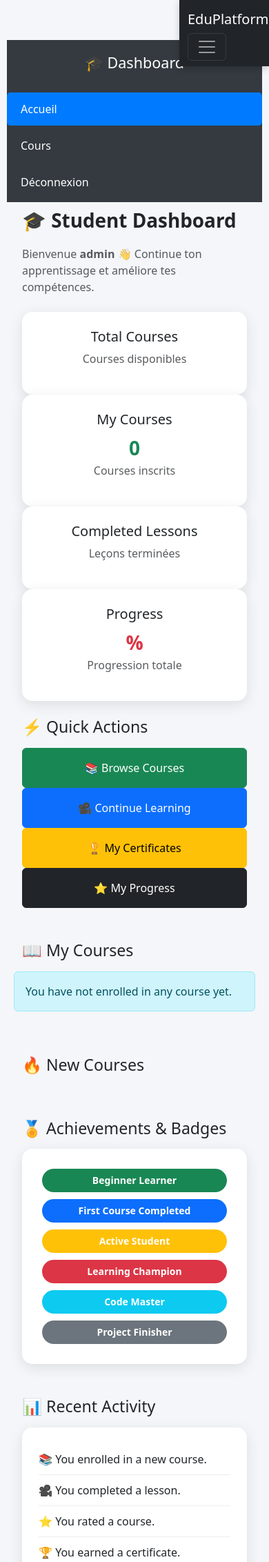
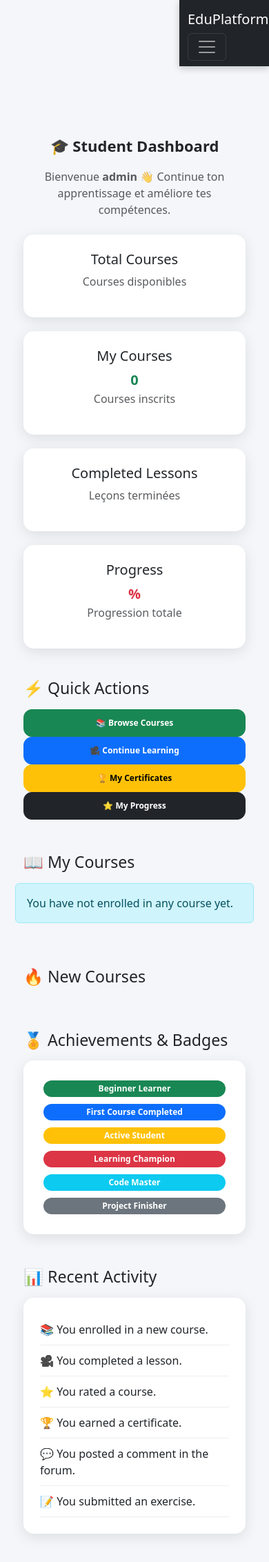
Before and after one commit to Kenley88/elearning_site, a Django app: page /dashboard/ in a window 390 px wide. Shown: the top 2264 px of the page at 69% size. Run offline with Django 5.2, Linux system fonts and the light colour scheme; a user stored in the database is signed in; data comes from the database, SQL or seed files in the repository.

Commit message:
Update dashboard_user.html

```diff
--- a/courses/templates/dashboard_user.html
+++ b/courses/templates/dashboard_user.html
@@ -3,50 +3,15 @@
 {% block content %}
 
 <style>
-/* Sidebar vertical */
-.sidebar {
-    position: fixed;
-    left: 0;
-    top: 0;
-    height: 100vh;
-    width: 260px;
-    background-color: #343a40;
-    color: white;
-    padding-top: 20px;
-    overflow-y: auto;
-    z-index: 1000;
+
+/* MAIN WRAPPER POUR CENTRER LE CONTENU */
+.dashboard-wrapper{
+max-width:1400px;
+margin:auto;
+padding:20px;
 }
 
-.sidebar h4 {
-    text-align: center;
-    margin-bottom: 30px;
-}
-
-.sidebar a {
-    color: white;
-    display: block;
-    padding: 12px 20px;
-    text-decoration: none;
-    margin-bottom: 5px;
-    border-radius: 5px;
-}
-
-.sidebar a:hover {
-    background-color: #495057;
-    text-decoration: none;
-}
-
-.sidebar .active {
-    background-color: #007bff;
-}
-
-/* Main content */
-.main-content {
-    margin-left: 270px; /* width sidebar + spacing */
-    padding: 20px;
-}
-
-/* Dashboard styles existants */
+/* Dashboard styles */
 .dashboard-title{
 font-weight:bold;
 margin-bottom:20px;
@@ -57,10 +22,16 @@
 border-radius:15px;
 box-shadow:0px 5px 20px rgba(0,0,0,0.1);
 transition:0.3s;
+overflow:hidden;
 }
 
 .card-dashboard:hover{
 transform:translateY(-5px);
+}
+
+.card-dashboard img{
+height:180px;
+object-fit:cover;
 }
 
 .progress{
@@ -85,35 +56,114 @@
 padding:10px 0;
 }
 
-/* Responsive */
-@media (max-width: 768px) {
-    .sidebar {
-        position: relative;
-        width: 100%;
-        height: auto;
+/* QUICK BUTTONS */
+.quick-btn{
+padding:18px;
+font-weight:600;
+border-radius:12px;
 }
-    .main-content {
-        margin-left: 0;
-        padding: 10px;
+
+
+
+
+
+
+
+
+/* RESPONSIVE DESIGN */
+
+@media (max-width: 1200px){
+
+.card-dashboard img{
+height:160px;
 }
+
+.dashboard-title{
+font-size:28px;
 }
+
+}
+
+@media (max-width: 992px){
+
+.dashboard-wrapper{
+padding:15px;
+}
+
+.stat-number{
+font-size:24px;
+}
+
+.quick-btn{
+padding:14px;
+font-size:14px;
+}
+
+}
+
+@media (max-width: 768px){
+
+.dashboard-title{
+font-size:24px;
+}
+
+.card-dashboard{
+margin-bottom:20px;
+}
+
+.card-dashboard img{
+height:150px;
+}
+
+.quick-btn{
+padding:12px;
+font-size:13px;
+}
+
+.progress{
+height:10px;
+}
+
+}
+
+@media (max-width: 576px){
+
+.dashboard-wrapper{
+padding:10px;
+}
+
+.dashboard-title{
+font-size:22px;
+}
+
+.stat-number{
+font-size:20px;
+}
+
+.card-dashboard img{
+height:130px;
+}
+
+.badge-learning{
+font-size:12px;
+padding:6px 10px;
+}
+
+.quick-btn{
+font-size:12px;
+padding:10px;
+}
+
+}
+
 </style>
 
-<!-- ---------------- Sidebar ---------------- -->
-<div class="sidebar">
-    <h4>🎓 Dashboard</h4>
-    <a href="{% url 'dashboard_user' %}" class="active">Accueil</a>
-    <a href="{% url 'courses' %}">Cours</a>
-    <a href="{% url 'logout_view' %}">Déconnexion</a>
-</div>
+<div class="dashboard-wrapper">
 
-<!-- ---------------- Main content ---------------- -->
-<div class="main-content">
+<div class="container-fluid">
 
-<!-- ======================= Contenu existant ======================= -->
-<div class="container">
-
-<div class="mb-4">
+<!-- HEADER -->
+<div class="mb-4 text-center">
 <h1 class="dashboard-title">🎓 Student Dashboard</h1>
 <p class="text-muted">
 Bienvenue <strong>{{ user.username }}</strong> 👋
@@ -121,198 +171,322 @@ Continue ton apprentissage et améliore tes compétences.
 </p>
 </div>
 
+
 <!-- STATISTICS -->
-<div class="row mb-4">
-<div class="col-md-3">
-<div class="card card-dashboard text-center p-4">
+<div class="row mb-4 text-center">
+
+<div class="col-xl-3 col-lg-4 col-md-6 col-sm-12"><div class="card card-dashboard p-4">
 <h5>Total Courses</h5>
 <div class="stat-number text-primary">{{ courses_count }}</div>
 <p class="text-muted">Courses disponibles</p>
 </div>
 </div>
-<div class="col-md-3">
-<div class="card card-dashboard text-center p-4">
+
+<div class="col-xl-3 col-lg-4 col-md-6 col-sm-12"><div class="card card-dashboard p-4">
 <h5>My Courses</h5>
 <div class="stat-number text-success">{{ enrollments|length }}</div>
 <p class="text-muted">Courses inscrits</p>
 </div>
 </div>
-<div class="col-md-3">
-<div class="card card-dashboard text-center p-4">
+
+<div class="col-xl-3 col-lg-4 col-md-6 col-sm-12"><div class="card card-dashboard p-4">
 <h5>Completed Lessons</h5>
 <div class="stat-number text-warning">{{ completed_lessons }}</div>
 <p class="text-muted">Leçons terminées</p>
 </div>
 </div>
-<div class="col-md-3">
-<div class="card card-dashboard text-center p-4">
+
+<div class="col-xl-3 col-lg-4 col-md-6 col-sm-12"><div class="card card-dashboard p-4">
 <h5>Progress</h5>
 <div class="stat-number text-danger">{{ progress_percent }}%</div>
 <p class="text-muted">Progression totale</p>
 </div>
 </div>
+
 </div>
+
 
 <!-- QUICK ACTIONS -->
 <h3 class="mb-3">⚡ Quick Actions</h3>
-<div class="row mb-5">
+
+<div class="row mb-5 text-center">
+
 <div class="col-md-3">
-<a href="{% url 'courses' %}" class="btn btn-success w-100 p-3">📚 Browse Courses</a>
+<a href="{% url 'courses' %}" class="btn btn-success w-100 quick-btn">
+📚 Browse Courses
+</a>
 </div>
-<div class="col-md-3">
-<a href="#" class="btn btn-primary w-100 p-3">🎥 Continue Learning</a>
+
+<div class="col-xl-3 col-lg-4 col-md-6 col-sm-12"><a href="{% url 'continue_learning' %}" class="btn btn-primary w-100 quick-btn">
+🎥 Continue Learning
+</a>
 </div>
-<div class="col-md-3">
-<a href="#" class="btn btn-warning w-100 p-3">🏆 My Certificates</a>
+
+<div class="col-xl-3 col-lg-4 col-md-6 col-sm-12"><a href="{% url 'my_certificates' %}" class="btn btn-warning w-100 quick-btn">
+🏆 My Certificates
+</a>
 </div>
-<div class="col-md-3">
-<a href="#" class="btn btn-dark w-100 p-3">⭐ My Progress</a>
+
+<div class="col-xl-3 col-lg-4 col-md-6 col-sm-12"><a href="{% url 'my_progress' %}" class="btn btn-dark w-100 quick-btn">
+⭐ My Progress
+</a>
+</div>
+
+</div>
+
+
+
+<!-- MY COURSES -->
+<h3 class="mb-3">📖 My Courses</h3>
+
+<div class="row">
+
+{% for enrollment in enrollments %}
+
+<div class="col-md-4 mb-4">
+
+<div class="card card-dashboard">
+
+{% if enrollment.course.image %}
+<img src="{{ enrollment.course.image.url }}" class="card-img-top">
+{% endif %}
+
+<div class="card-body">
+
+<h5>{{ enrollment.course.title }}</h5>
+
+<p class="text-muted">
+{{ enrollment.course.description|truncatewords:15 }}
+</p>
+
+<div class="progress mb-2">
+<div class="progress-bar bg-success" style="width:{{ enrollment.progress }}%"></div>
+</div>
+
+<p class="text-muted">
+Progress: {{ enrollment.progress }}%
+</p>
+
+<a href="{% url 'lesson_list' enrollment.course.id %}"
+class="btn btn-primary btn-sm">
+Continue Learning
+</a>
+
+</div>
 </div>
 </div>
 
-<!-- MY COURSES -->
-<h3 class="mb-3">📖 My Courses</h3>
+{% empty %}
+
+<div class="alert alert-info">
+You have not enrolled in any course yet.
+</div>
+
+{% endfor %}
+
+</div>
+
+
+
+<!-- NEW COURSES -->
+<h3 class="mt-5 mb-3">🔥 New Courses</h3>
+
 <div class="row">
-{% for enrollment in enrollments %}
-<div class="col-md-4 mb-4">
+
+{% for course in latest_courses %}
+
+<div class="col-md-3 mb-4">
+
 <div class="card card-dashboard">
-<img src="{{ enrollment.course.image.url }}" class="card-img-top">
+
+{% if course.image %}
+<img src="{{ course.image.url }}" class="card-img-top">
+{% endif %}
+
 <div class="card-body">
-<h5>{{ enrollment.course.title }}</h5>
-<p class="text-muted">{{ enrollment.course.description|truncatewords:15 }}</p>
-<div class="progress mb-2">
-<div class="progress-bar bg-success" style="width:{{ enrollment.progress }}%"></div>
-</div>
-<p class="text-muted">Progress: {{ enrollment.progress }}%</p>
-<a href="#" class="btn btn-primary btn-sm">Continue Learning</a>
+
+<h6>{{ course.title }}</h6>
+
+<p class="text-muted">
+{{ course.description|truncatewords:10 }}
+</p>
+
+<a href="{% url 'courses' %}"
+class="btn btn-outline-primary btn-sm">
+View Course
+</a>
+
+<a href="{% url 'enroll_course' course.id %}"
+class="btn btn-success btn-sm w-100 mt-1">
+Enroll Now
+</a>
+
 </div>
 </div>
 </div>
-{% empty %}
-<div class="alert alert-info">You have not enrolled in any course yet.</div>
+
 {% endfor %}
+
 </div>
 
-<!-- NEW COURSES -->
-<h3 class="mt-5 mb-3">🔥 New Courses</h3>
-<div class="row">
-{% for course in latest_courses %}
-<div class="col-md-3 mb-4">
-<div class="card card-dashboard">
-<img src="{{ course.image.url }}" class="card-img-top">
-<div class="card-body">
-<h6>{{ course.title }}</h6>
-<p class="text-muted">{{ course.description|truncatewords:10 }}</p>
-<a href="{% url 'courses' %}" class="btn btn-outline-primary btn-sm">View Course</a>
-<a href="{% url 'enroll_course' course.id %}" class="btn btn-success btn-sm w-100 mt-1">Enroll Now</a>
-</div>
-</div>
-</div>
-{% endfor %}
-</div>
+
 
 <!-- ACHIEVEMENTS -->
 <h3 class="mt-5 mb-3">🏅 Achievements & Badges</h3>
-<div class="card card-dashboard p-4">
+
+<div class="card card-dashboard p-4 text-center">
+
 <span class="badge bg-success badge-learning">Beginner Learner</span>
 <span class="badge bg-primary badge-learning">First Course Completed</span>
 <span class="badge bg-warning badge-learning">Active Student</span>
 <span class="badge bg-danger badge-learning">Learning Champion</span>
 <span class="badge bg-info badge-learning">Code Master</span>
 <span class="badge bg-secondary badge-learning">Project Finisher</span>
+
 </div>
+
+
 
 <!-- RECENT ACTIVITY -->
 <h3 class="mt-5 mb-3">📊 Recent Activity</h3>
+
 <div class="card card-dashboard p-4">
+
 <div class="activity-item">📚 You enrolled in a new course.</div>
 <div class="activity-item">🎥 You completed a lesson.</div>
 <div class="activity-item">⭐ You rated a course.</div>
 <div class="activity-item">🏆 You earned a certificate.</div>
 <div class="activity-item">💬 You posted a comment in the forum.</div>
 <div class="activity-item">📝 You submitted an exercise.</div>
+
 </div>
 
-<!-- LEARNING CALENDAR -->
-<h3 class="mt-5 mb-3">📅 Learning Calendar</h3>
-<div class="card card-dashboard p-4 mb-4">
-<div class="row">
-<div class="col-md-3 mb-2"><button class="btn btn-outline-primary w-100">Monday Study Plan</button></div>
-<div class="col-md-3 mb-2"><button class="btn btn-outline-primary w-100">Tuesday Practice</button></div>
-<div class="col-md-3 mb-2"><button class="btn btn-outline-primary w-100">Wednesday Projects</button></div>
-<div class="col-md-3 mb-2"><button class="btn btn-outline-primary w-100">Weekend Revision</button></div>
-</div>
-</div>
+
 
 <!-- RESOURCE CENTER -->
 <h3 class="mt-5 mb-3">🛠 Learning Resources</h3>
-<div class="row mb-4">
-<div class="col-md-3"><a href="{% url 'download_pdfs' %}" class="btn btn-info w-100 mb-2">📄 Download PDFs</a></div>
-<div class="col-md-3"><a href="{% url 'watch_tutorials' %}" class="btn btn-warning w-100 mb-2">🎥 Watch Tutorials</a></div>
-<div class="col-md-3"><a href="{% url 'practice_exercises' %}" class="btn btn-success w-100 mb-2">🧠 Practice Exercises</a></div>
-<div class="col-md-3"><a href="{% url 'study_guides' %}" class="btn btn-dark w-100 mb-2">📘 Study Guides</a></div>
+
+<div class="row mb-4 text-center">
+
+<div class="col-xl-3 col-lg-4 col-md-6 col-sm-12"><a href="{% url 'download_pdfs' %}" class="btn btn-info w-100 mb-2">
+📄 Download PDFs
+</a>
 </div>
+
+<div class="col-xl-3 col-lg-4 col-md-6 col-sm-12"><a href="{% url 'watch_tutorials' %}" class="btn btn-warning w-100 mb-2">
+🎥 Watch Tutorials
+</a>
+</div>
+
+<div class="col-xl-3 col-lg-4 col-md-6 col-sm-12"><a href="{% url 'practice_exercises' %}" class="btn btn-success w-100 mb-2">
+🧠 Practice Exercises
+</a>
+</div>
+
+<div class="col-xl-3 col-lg-4 col-md-6 col-sm-12"><a href="{% url 'study_guides' %}" class="btn btn-dark w-100 mb-2">
+📘 Study Guides
+</a>
+</div>
+
+</div>
+
+
 
 <!-- COMMUNITY -->
 <h3 class="mt-5 mb-3">👨‍🎓 Student Community</h3>
-<div class="row mb-4">
-<div class="col-md-4"><a href="{% url 'discussion_forum' %}" class="btn btn-primary w-100 mb-2">💬 Discussion Forum</a></div>
-<div class="col-md-4"><a href="{% url 'study_groups' %}" class="btn btn-success w-100 mb-2">👥 Study Groups</a></div>
-<div class="col-md-4"><a href="{% url 'learning_challenges' %}" class="btn btn-danger w-100 mb-2">🎯 Learning Challenges</a></div>
+
+<div class="row mb-4 text-center">
+
+<div class="col-xl-4 col-lg-6 col-md-6 col-sm-12"><a href="{% url 'discussion_forum' %}" class="btn btn-primary w-100 mb-2">
+💬 Discussion Forum
+</a>
 </div>
 
-<!-- NOTIFICATIONS -->
-<h3 class="mt-5 mb-3">🔔 Notifications</h3>
-<div class="card card-dashboard p-4 mb-4">
-<ul>
-<li>📢 New course available this week.</li>
-<li>🎓 You completed a lesson successfully.</li>
-<li>⭐ Your course rating was submitted.</li>
-<li>🏆 You earned a new learning badge.</li>
-<li>📌 Reminder: Finish your assignments!</li>
-<li>🗓 Upcoming webinar tomorrow.</li>
-</ul>
+<div class="col-xl-4 col-lg-6 col-md-6 col-sm-12"><a href="{% url 'study_groups' %}" class="btn btn-success w-100 mb-2">
+👥 Study Groups
+</a>
 </div>
 
-<!-- LEARNING GOALS -->
-<h3 class="mt-5 mb-3">🎯 Learning Goals</h3>
-<div class="card card-dashboard p-4 mb-4">
-<div class="progress mb-3"><div class="progress-bar bg-success" style="width:40%">40% Completed</div></div>
-<div class="row">
-<div class="col-md-4"><button class="btn btn-outline-success w-100">Finish 5 Courses</button></div>
-<div class="col-md-4"><button class="btn btn-outline-primary w-100">Practice Coding</button></div>
-<div class="col-md-4"><button class="btn btn-outline-warning w-100">Earn Certificates</button></div>
+<div class="col-xl-4 col-lg-6 col-md-6 col-sm-12"><a href="{% url 'learning_challenges' %}" class="btn btn-danger w-100 mb-2">
+🎯 Learning Challenges
+</a>
 </div>
+
 </div>
+
+
 
 <!-- SUPPORT CENTER -->
 <h3 class="mt-5 mb-3">🛠 Support Center</h3>
-<div class="row mb-4">
-<div class="col-md-3"><a href="{% url 'help_center' %}" class="btn btn-outline-dark w-100 mb-2">Help Center</a></div>
-<div class="col-md-3"><a href="{% url 'report_issue' %}" class="btn btn-outline-danger w-100 mb-2">Report Issue</a></div>
-<div class="col-md-3"><a href="{% url 'contact_support' %}" class="btn btn-outline-primary w-100 mb-2">Contact Support</a></div>
-<div class="col-md-3"><a href="{% url 'faq' %}" class="btn btn-outline-success w-100 mb-2">FAQ</a></div>
+
+<div class="row mb-4 text-center">
+
+<div class="col-md-3">
+<a href="{% url 'help_center' %}" class="btn btn-outline-dark w-100 mb-2">
+Help Center
+</a>
 </div>
+
+<div class="col-xl-3 col-lg-4 col-md-6 col-sm-12"><a href="{% url 'report_issue' %}" class="btn btn-outline-danger w-100 mb-2">
+Report Issue
+</a>
+</div>
+
+<div class="col-xl-3 col-lg-4 col-md-6 col-sm-12"><a href="{% url 'contact_support' %}" class="btn btn-outline-primary w-100 mb-2">
+Contact Support
+</a>
+</div>
+
+<div class="col-xl-3 col-lg-4 col-md-6 col-sm-12"><a href="{% url 'faq' %}" class="btn btn-outline-success w-100 mb-2">
+FAQ
+</a>
+</div>
+
+</div>
+
+
 
 <!-- ACCOUNT SETTINGS -->
 <h3 class="mt-5 mb-3">⚙ Account Settings</h3>
-<div class="row mb-5">
-<div class="col-md-4"><a href="{% url 'edit_profile' %}" class="btn btn-outline-primary w-100 mb-2">Edit Profile</a></div>
-<div class="col-md-4"><a href="{% url 'change_password' %}" class="btn btn-outline-warning w-100 mb-2">Change Password</a></div>
-<div class="col-md-4"><a href="{% url 'logout_view' %}" class="btn btn-outline-danger w-100 mb-2">Logout</a></div>
+
+<div class="row mb-5 text-center">
+
+<div class="col-xl-3 col-lg-4 col-md-6 col-sm-12"><a href="{% url 'edit_profile' %}" class="btn btn-outline-primary w-100 mb-2">
+Edit Profile
+</a>
 </div>
+
+<div class="col-xl-3 col-lg-4 col-md-6 col-sm-12"><a href="{% url 'change_password' %}" class="btn btn-outline-warning w-100 mb-2">
+Change Password
+</a>
+</div>
+
+<div class="col-xl-3 col-lg-4 col-md-6 col-sm-12"><a href="{% url 'logout_view' %}" class="btn btn-outline-danger w-100 mb-2">
+Logout
+</a>
+</div>
+
+</div>
+
+
 
 <!-- MOTIVATION -->
 <div class="card card-dashboard mt-5 p-5 text-center">
+
 <h4>🚀 Keep Learning!</h4>
+
 <p class="text-muted">
 Learning every day improves your future.
 Discover new courses and keep improving your skills.
 </p>
-<a href="{% url 'courses' %}" class="btn btn-success btn-lg">Explore More Courses</a>
+
+<a href="{% url 'courses' %}" class="btn btn-success btn-lg">
+Explore More Courses
+</a>
+
 </div>
 
-</div> <!-- container -->
-</div> <!-- main-content -->
+</div>
+</div>
 
 {% endblock %}
```
Lines whose indentation alone changed are shown as unchanged.
